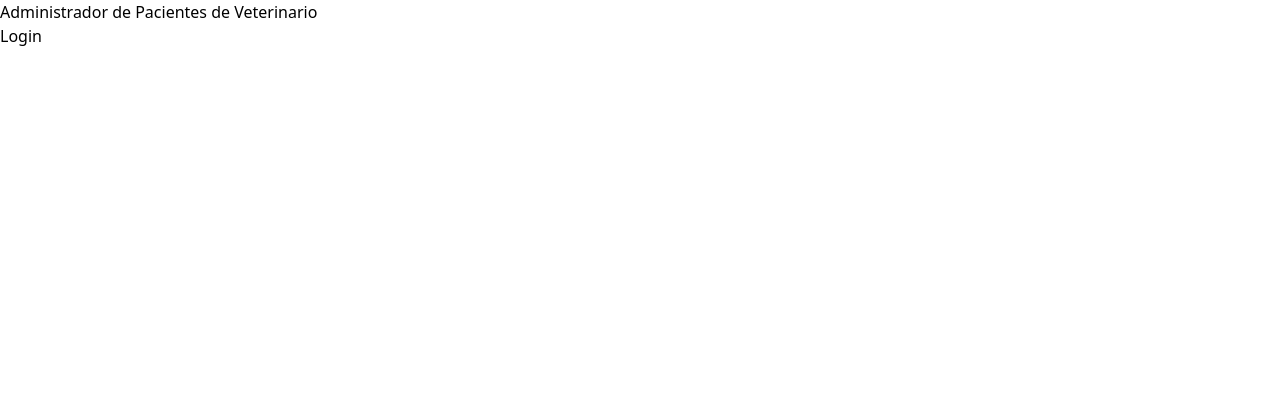
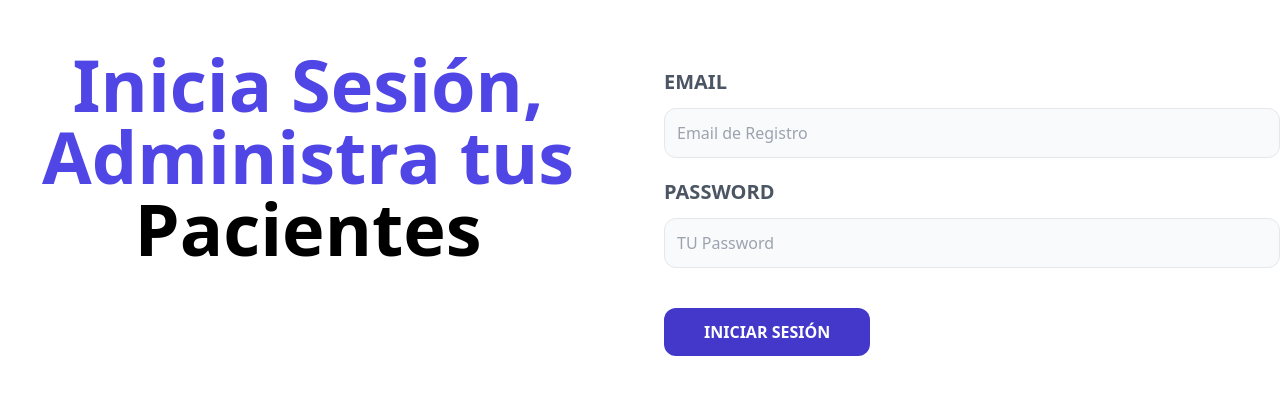
Before and after one commit to DavidMejiaBogota/AppAgendaVeteriG2C4, a React (Vite) app in the folder David/FullStackJS/frontend/: page / in a window 1280 px wide. Shown: the top 394 px of the page. Built offline with nearby package versions, Linux system fonts and the light colour scheme.

Commit message:
formulario login

```diff
--- a/David/FullStackJS/frontend/src/layout/AuthLayout.jsx
+++ b/David/FullStackJS/frontend/src/layout/AuthLayout.jsx
@@ -3,10 +3,9 @@
 const AuthLayout = () => {
     return (
         <>
-            <h1>Administrador de Pacientes de Veterinario</h1>
-
-            <Outlet />
-
+            <main className="container mx-auto md:grid md:grid-cols-2 mt-12 gap-12 p-auto">
+                <Outlet />
+            </main>
         </>
     )
 };
--- a/David/FullStackJS/frontend/src/paginas/Login.jsx
+++ b/David/FullStackJS/frontend/src/paginas/Login.jsx
@@ -2,9 +2,49 @@
 const Login = () => {
   return (
     <>
-        <h2>Login</h2>
+      <iv>
+        <h1 className="text-indigo-600 font-black text-7xl text-center">
+          Inicia Sesión, Administra tus <span className="text-black ">Pacientes</span>
+        </h1>
+      </iv>
+      <iv>
+        <form>
+          <div className="my-5 ">
+            <label
+              className="uppercase text-gray-600 block text-xl font-bold" //uppercase para que el texto se vea en mayúsculas;
+            >
+              Email
+            </label>
+            <input
+              type="text"
+              placeholder="Email de Registro"
+              className="border w-full p-3 mt-3 bg-gray-50 rounded-xl"
+            />
+          </div>
+
+          <div className="my-5 ">
+            <label
+              className="uppercase text-gray-600 block text-xl font-bold" //uppercase para que el texto se vea en mayúsculas;
+            >
+              Password
+            </label>
+            <input
+              type="Email"
+              placeholder="TU Password"
+              className="border w-full p-3 mt-3 bg-gray-50 rounded-xl"
+            />
+          </div>
+
+          <input
+            type="submit"
+            value="Iniciar Sesión"
+            className="px-10 py-3 bg-indigo-700 rounded-xl text-white uppercase font-bold mt-5 hover:cursor-pointer hover:bg-indigo-800"
+          />
+        </form>
+      </iv>
+
     </>
-  )
-}
+  );
+};
 
-export default Login
+export default Login;
```
